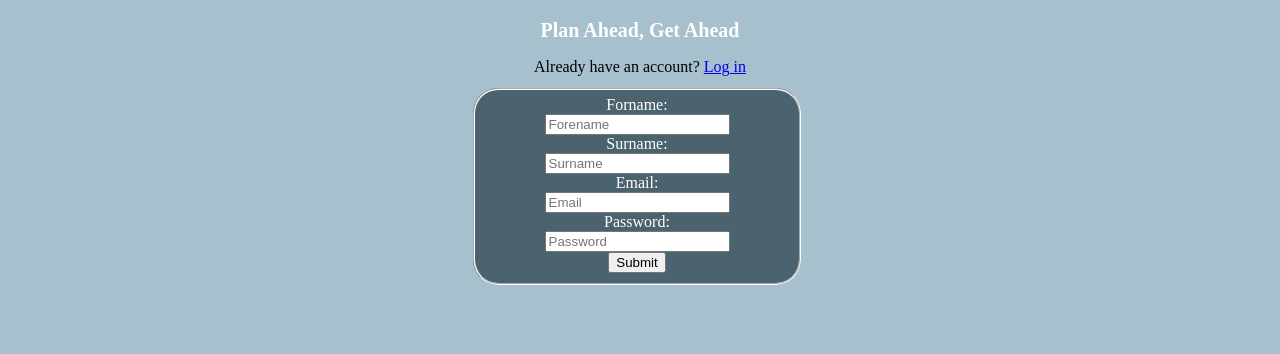
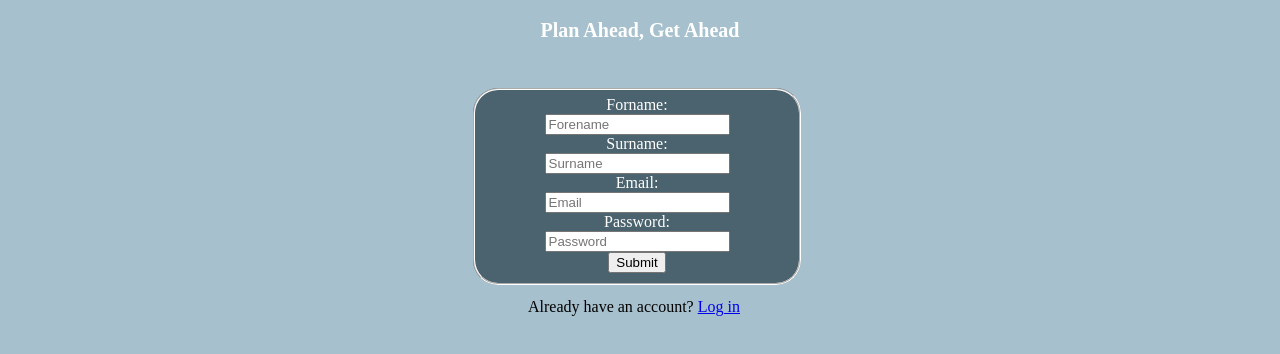
Before and after one commit to xjc19dbu/StudyBud, a website: page Together/public/index.html in a window 1280 px wide. Shown: the part 74-428 px from the top of the page. Drawn offline with Linux system fonts and the light colour scheme.

Commit message:
Update index.html

```diff
--- a/Together/public/index.html
+++ b/Together/public/index.html
@@ -2,10 +2,10 @@
 <!DOCTYPE html>
 <HTML lang="en">
     <head>
+        <link rel="stylesheet" href="indexStyle.css">
         <meta charset="UTF-8">
         <title> Study Planner</title>
         <meta name="viewport" content="width=device-width, initial-scale=1.0">  <!-- This is if we are going to alter the aspect for when device input is different -->
-        <link rel="stylesheet" href="indexStyle.css">
         <script src="appPublic.js" defer></script>
     </head>
 
@@ -37,7 +37,7 @@
             </fieldset>
 
             </form>
-            <p>Already have an account? <a href="signIn.html">Log in</a></p>
+            <p id= "signIn">Already have an account? <a href="signIn.html">Log in</a></p>
             </div>
 
         </main>
```
